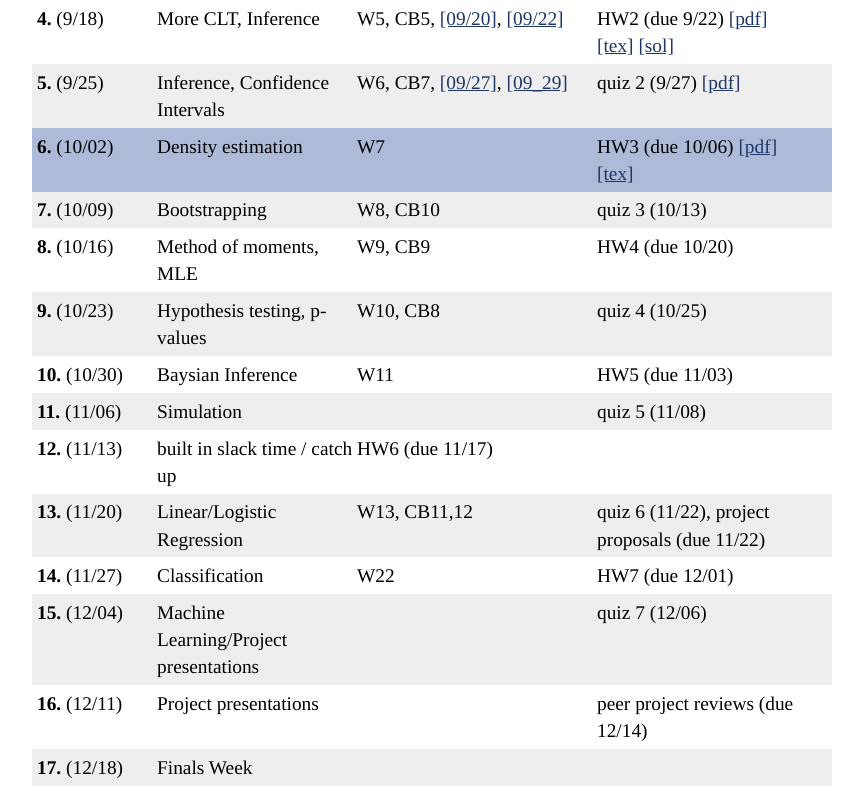
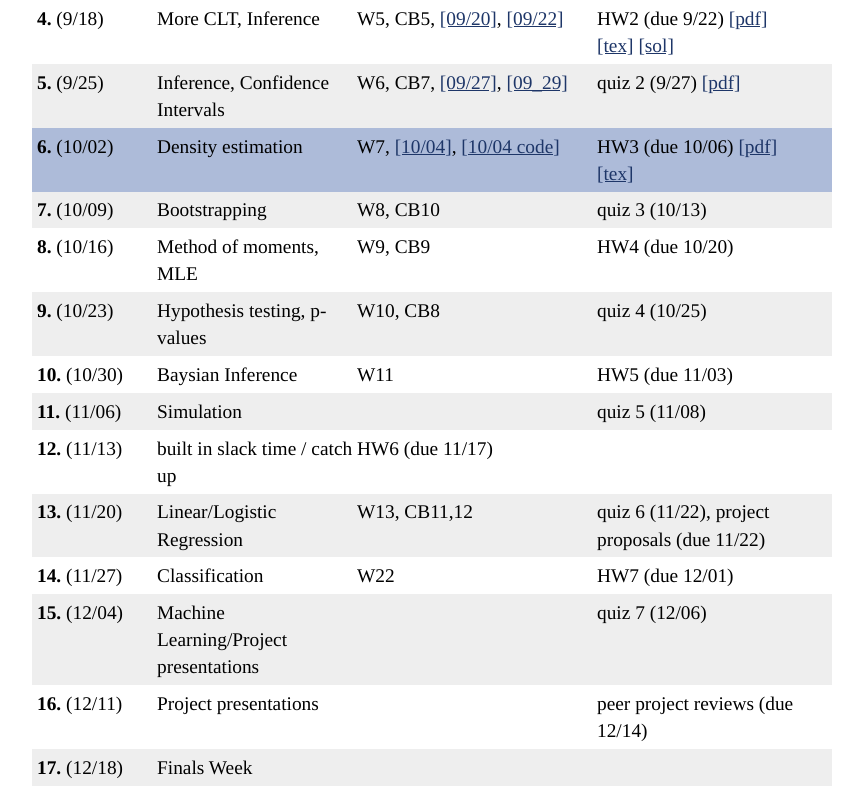
Before and after one commit to chen-teaching/teaching, a plain HTML site: page mathstats_f2022/index.html in a window 1280 px wide. Shown: the part 1100-1886 px from the top of the page, without its empty margins (208-1071 px from the left). Drawn offline with Linux system fonts and the light colour scheme; a web font is replaced by a local one.

Commit message:
add lecture

```diff
--- a/mathstats_f2022/index.html
+++ b/mathstats_f2022/index.html
@@ -143,7 +143,7 @@ quiz 2 (9/27) <a href="./q2.pdf">[pdf]</a>
 Density estimation
 </div>
 <div class="reading">
-W7
+W7, <a href="10_04.pdf">[10/04]</a>, <a href="https://colab.research.google.com/drive/1UW2DUOVDwoyIhUhJ-9BQsq5_Qj9XeiI0?usp=sharing">[10/04 code]</a>
 </div>
 <div class="hw">
 HW3 (due 10/06) <a href="./hw3.pdf">[pdf]</a> <a href="./hw3.tex">[tex]</a>
```
Also changed, not shown: 2 other files.
